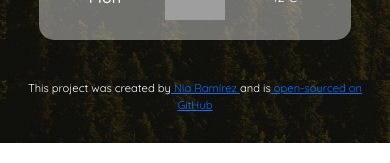
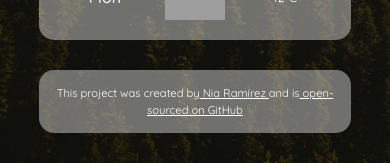
Before and after one commit to estefaniaramirezmnt/React-weather-app, a React (Create React App) app: page / in a window 390 px wide. Shown: the part 745-908 px from the top of the page. Built offline with nearby package versions, Linux system fonts and the light colour scheme; grey boxes are pictures that could not be loaded.

Commit message:
Put footer inside app container

```diff
--- a/src/App.js
+++ b/src/App.js
@@ -10,8 +10,6 @@ function App() {
       <div className="app-container">
         <Weather />
         <Forecast />
-      </div>
-      <div className="footer-container">
         <Footer />
       </div>
     </div>
--- a/src/style/Footer.css
+++ b/src/style/Footer.css
@@ -1,13 +1,27 @@
+.footer {
+    background-color: rgba(255, 255, 255, 0.4);
+    border-radius: 15px;
+    margin: 20px auto;
+    padding: 10px;
+    width: 95%;
+}
+
 .footer p {
     font-size: 0.8rem;
     margin: 5px;
     text-align: center;
 }
 
+.footer a{
+    color: white;
+}
+
 @media (max-width: 600px) {
+    .footer {
+        width: 80%;
+    }
     .footer p {
         color: white;
         font-size: 0.7rem;
-        margin: 0px 10px 30px;
     }
 }
```
